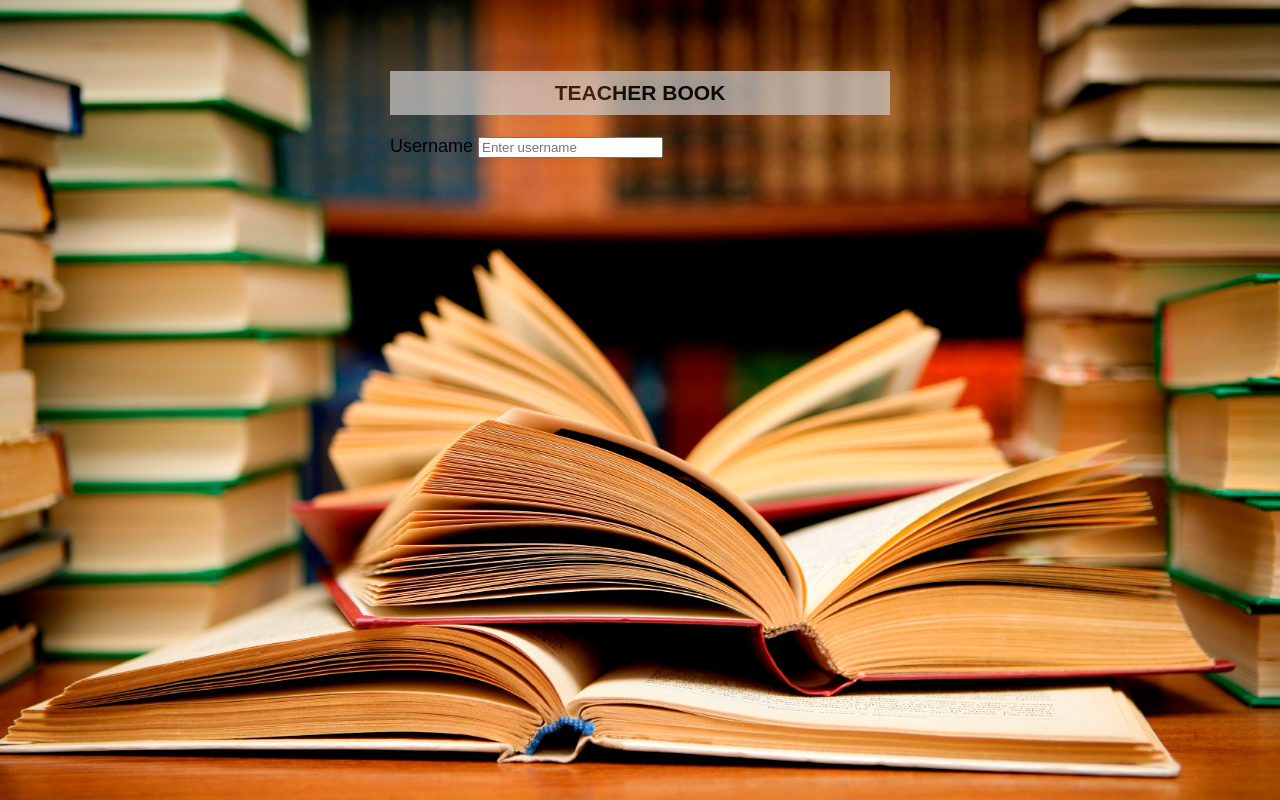
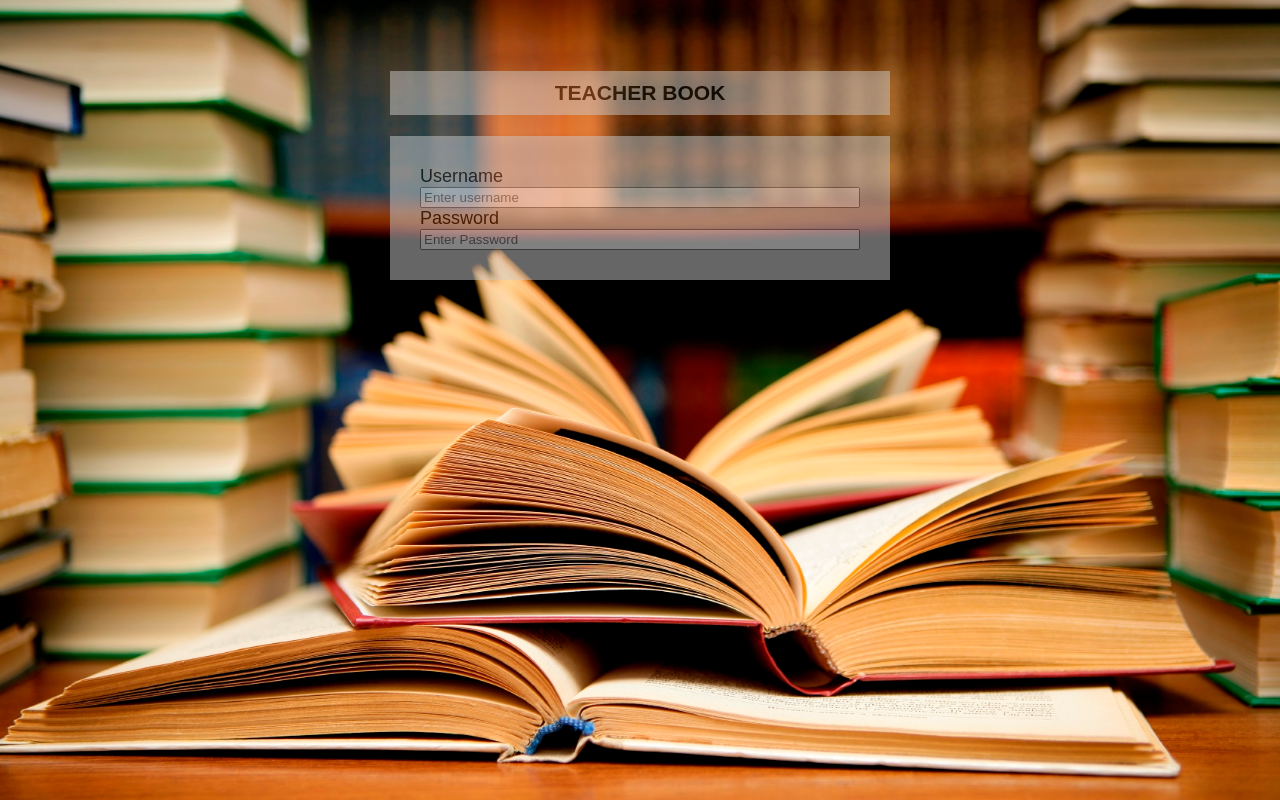
Before and after one commit to olgamitsiuk/Frontend, a plain HTML site: page index.html in a window 1280 px wide. Drawn offline with Linux system fonts and the light colour scheme.

Commit message:
Version03

```diff
--- a/index.html
+++ b/index.html
@@ -8,9 +8,12 @@
 	<div class="wrap">
 		<h3>teacher book</h3>
 		<form action="#" method="post" name="teacher_book" autocomplete="on">
+			<div class="form">
 			<label for="un">Username</label>
 			<input type="text" class="number" id="un" maxlength="50" placeholder="Enter username" required>
-
+			<label for="pw">Password</label>
+			<input type="password" id="pw" maxlength="20" placeholder="Enter Password" required>
+			</div>
 		</form>
 	</div>
 </body>
--- a/styles.css
+++ b/styles.css
@@ -16,5 +16,13 @@ h3{
 	text-transform: uppercase;
 	padding: 10px 50px;
 	background-color: #ccc;
-	opacity: 70%;
+	opacity: 50%;
 	text-align: center;
+}
+.form{
+	background-color: #ccc;
+	opacity: 50%;
+	display: flex;
+	flex-direction: column;
+	padding: 30px;
+}
```
